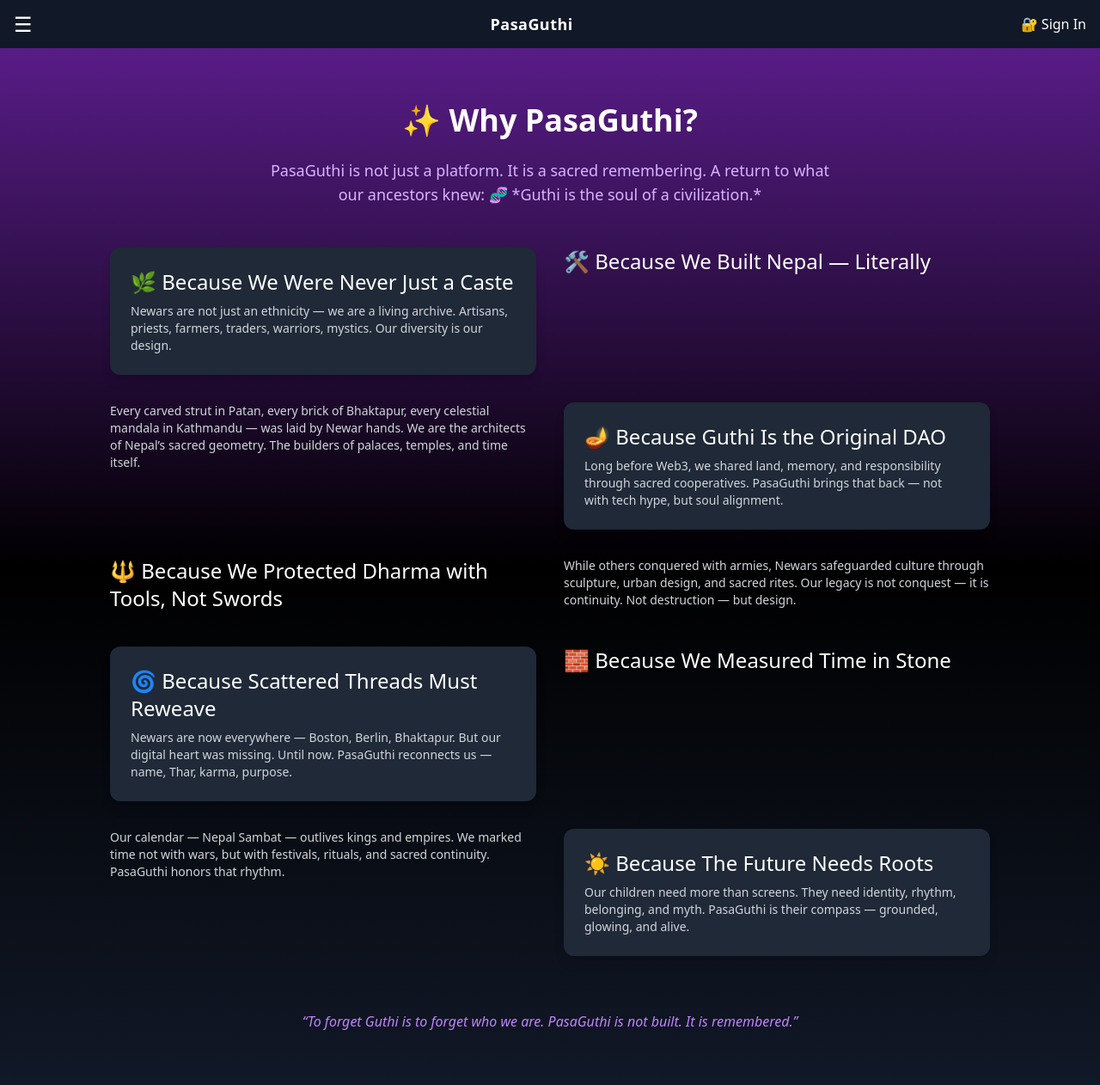
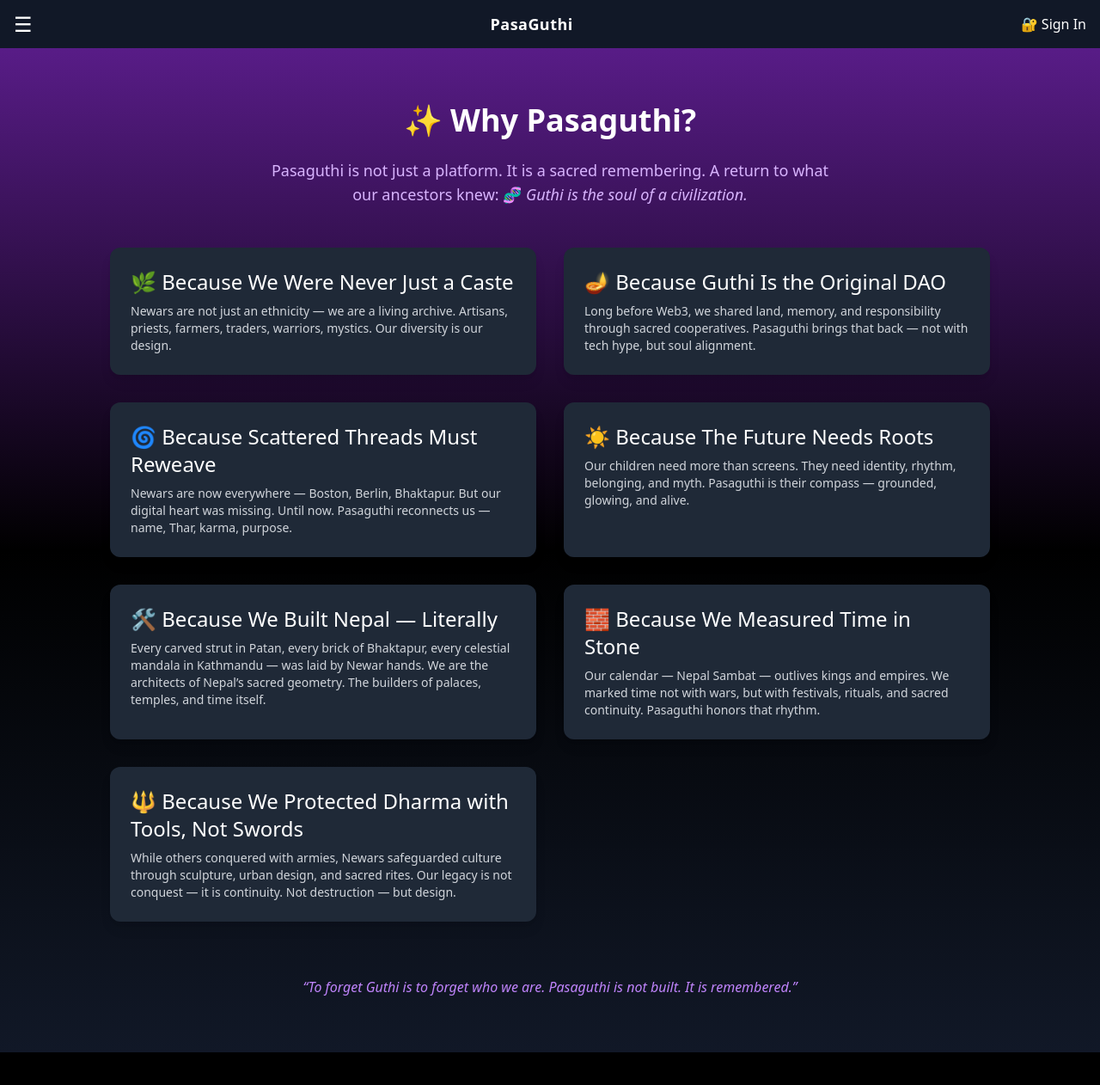
Before and after one commit to Zenslim/PasaGuthi, a Next.js app: page /why in a window 1280 px wide. Shown: the whole page at 86% size. After the commit the page ends 1224 px from the top, so only its background shows below. Built offline with nearby package versions, Linux system fonts and the light colour scheme.

Commit message:
Update why.jsx

```diff
--- a/pages/why.jsx
+++ b/pages/why.jsx
@@ -1,20 +1,21 @@
 import Head from 'next/head';
 
-export default function WhyPasaGuthi() {
+export default function WhyPasaguthi() {
   return (
     <>
       <Head>
-        <title>Why PasaGuthi? — Sacred Return</title>
+        <title>Why Pasaguthi? — Sacred Return</title>
       </Head>
       <div className="min-h-screen bg-gradient-to-b from-purple-900 via-black to-gray-900 text-white px-6 py-16 text-center">
-        <h1 className="text-4xl font-extrabold mb-6">✨ Why PasaGuthi?</h1>
+        <h1 className="text-4xl font-extrabold mb-6">✨ Why Pasaguthi?</h1>
         <p className="text-lg max-w-2xl mx-auto text-purple-300 mb-12">
-          PasaGuthi is not just a platform. It is a sacred remembering.
+          Pasaguthi is not just a platform. It is a sacred remembering.
           A return to what our ancestors knew:
-          🧬 *Guthi is the soul of a civilization.*
+          🧬 <em>Guthi is the soul of a civilization.</em>
         </p>
 
         <div className="grid md:grid-cols-2 gap-8 max-w-5xl mx-auto text-left">
+          {/* Original blocks */}
           <div className="bg-gray-800 rounded-xl p-6 shadow-lg hover:shadow-purple-600 transition">
             <h2 className="text-2xl mb-2">🌿 Because We Were Never Just a Caste</h2>
             <p className="text-sm text-gray-300">
@@ -24,54 +25,64 @@ export default function WhyPasaGuthi() {
             </p>
           </div>
 
-         <h2 className="text-2xl mb-2">🛠️ Because We Built Nepal — Literally</h2>
-<p className="text-sm text-gray-300">
-  Every carved strut in Patan, every brick of Bhaktapur, every celestial mandala in Kathmandu —
-  was laid by Newar hands. We are the architects of Nepal’s sacred geometry.
-  The builders of palaces, temples, and time itself.
-</p>
- <div className="bg-gray-800 rounded-xl p-6 shadow-lg hover:shadow-purple-600 transition">
+          <div className="bg-gray-800 rounded-xl p-6 shadow-lg hover:shadow-purple-600 transition">
             <h2 className="text-2xl mb-2">🪔 Because Guthi Is the Original DAO</h2>
             <p className="text-sm text-gray-300">
               Long before Web3, we shared land, memory, and responsibility
               through sacred cooperatives.
-              PasaGuthi brings that back — not with tech hype, but soul alignment.
+              Pasaguthi brings that back — not with tech hype, but soul alignment.
             </p>
           </div>
 
-      <h2 className="text-2xl mb-2">🔱 Because We Protected Dharma with Tools, Not Swords</h2>
-<p className="text-sm text-gray-300">
-  While others conquered with armies, Newars safeguarded culture through sculpture, urban design, and sacred rites.
-  Our legacy is not conquest — it is continuity. Not destruction — but design.
-</p>
-    <div className="bg-gray-800 rounded-xl p-6 shadow-lg hover:shadow-purple-600 transition">
+          <div className="bg-gray-800 rounded-xl p-6 shadow-lg hover:shadow-purple-600 transition">
             <h2 className="text-2xl mb-2">🌀 Because Scattered Threads Must Reweave</h2>
             <p className="text-sm text-gray-300">
               Newars are now everywhere — Boston, Berlin, Bhaktapur.
               But our digital heart was missing. Until now.
-              PasaGuthi reconnects us — name, Thar, karma, purpose.
+              Pasaguthi reconnects us — name, Thar, karma, purpose.
             </p>
           </div>
 
-         <h2 className="text-2xl mb-2">🧱 Because We Measured Time in Stone</h2>
-<p className="text-sm text-gray-300">
-  Our calendar — Nepal Sambat — outlives kings and empires.
-  We marked time not with wars, but with festivals, rituals, and sacred continuity.
-  PasaGuthi honors that rhythm.
-</p>
- <div className="bg-gray-800 rounded-xl p-6 shadow-lg hover:shadow-purple-600 transition">
+          <div className="bg-gray-800 rounded-xl p-6 shadow-lg hover:shadow-purple-600 transition">
             <h2 className="text-2xl mb-2">☀️ Because The Future Needs Roots</h2>
             <p className="text-sm text-gray-300">
               Our children need more than screens.
               They need identity, rhythm, belonging, and myth.
-              PasaGuthi is their compass — grounded, glowing, and alive.
+              Pasaguthi is their compass — grounded, glowing, and alive.
+            </p>
+          </div>
+
+          {/* NEW blocks for pride and power */}
+          <div className="bg-gray-800 rounded-xl p-6 shadow-lg hover:shadow-purple-600 transition">
+            <h2 className="text-2xl mb-2">🛠️ Because We Built Nepal — Literally</h2>
+            <p className="text-sm text-gray-300">
+              Every carved strut in Patan, every brick of Bhaktapur, every celestial mandala in Kathmandu —
+              was laid by Newar hands. We are the architects of Nepal’s sacred geometry.
+              The builders of palaces, temples, and time itself.
+            </p>
+          </div>
+
+          <div className="bg-gray-800 rounded-xl p-6 shadow-lg hover:shadow-purple-600 transition">
+            <h2 className="text-2xl mb-2">🧱 Because We Measured Time in Stone</h2>
+            <p className="text-sm text-gray-300">
+              Our calendar — Nepal Sambat — outlives kings and empires.
+              We marked time not with wars, but with festivals, rituals, and sacred continuity.
+              Pasaguthi honors that rhythm.
+            </p>
+          </div>
+
+          <div className="bg-gray-800 rounded-xl p-6 shadow-lg hover:shadow-purple-600 transition">
+            <h2 className="text-2xl mb-2">🔱 Because We Protected Dharma with Tools, Not Swords</h2>
+            <p className="text-sm text-gray-300">
+              While others conquered with armies, Newars safeguarded culture through sculpture, urban design, and sacred rites.
+              Our legacy is not conquest — it is continuity. Not destruction — but design.
             </p>
           </div>
         </div>
 
         <p className="mt-16 text-purple-400 text-md italic">
           “To forget Guthi is to forget who we are.
-          PasaGuthi is not built. It is remembered.”
+          Pasaguthi is not built. It is remembered.”
         </p>
       </div>
     </>
```
